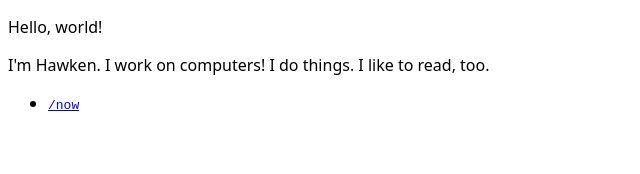
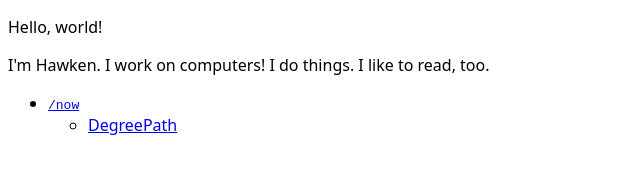
Before and after one commit to hawkrives/hawken.is, a plain HTML site: page index.html in a window 1280 px wide. Shown: the whole page, without its empty margins (0-640 px from the left). Drawn offline with Linux system fonts and the light colour scheme.

Commit message:
Update index.html

```diff
--- a/index.html
+++ b/index.html
@@ -13,3 +13,6 @@
 
 <ul>
   <li><a href="/now"><code>/now</code></a>
+
+<ul>
+  <li><a href="https://github.com/degreepath/auditor">DegreePath</a>
```
